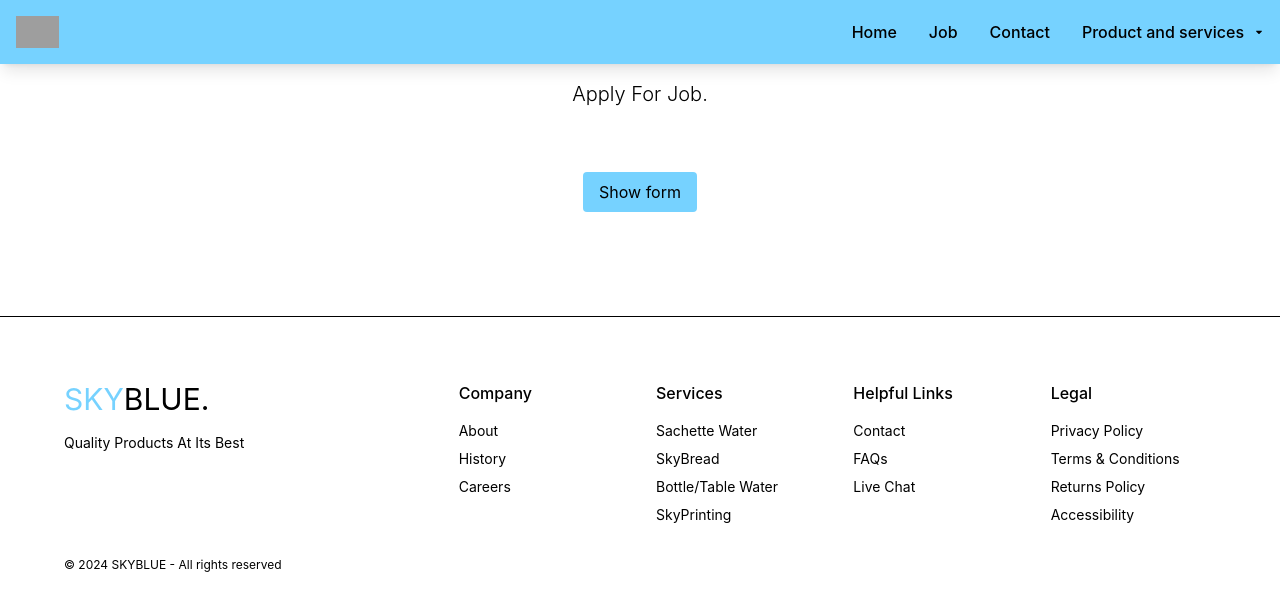
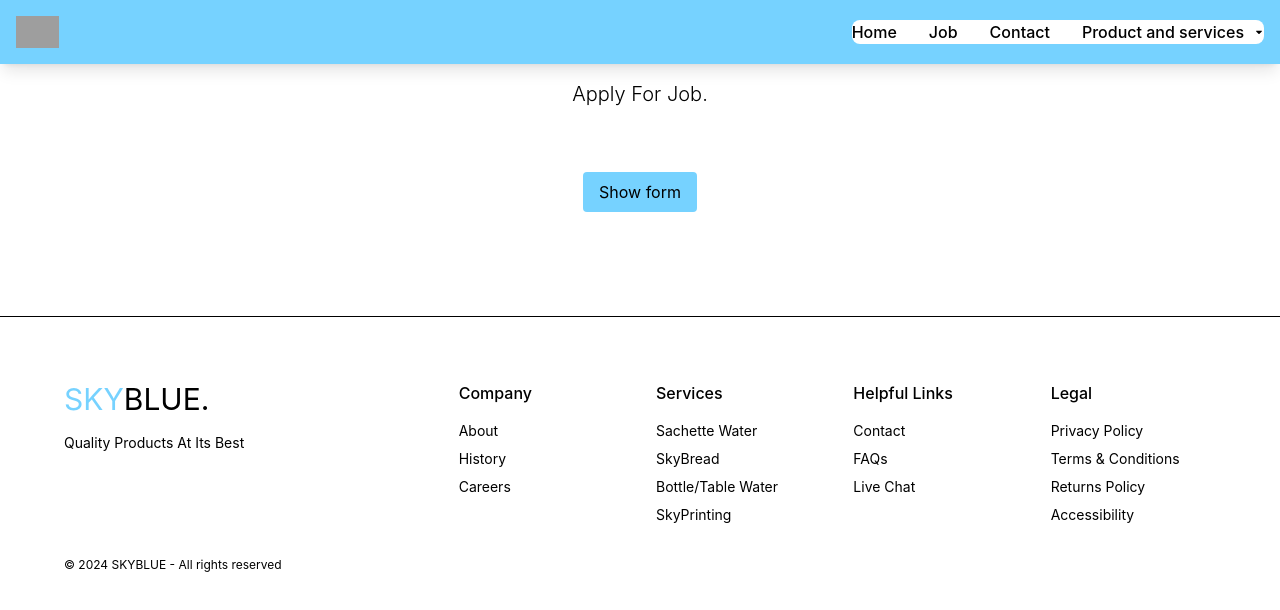
Before and after one commit to adainspace1/skyblue, a React (Create React App) app: page /job in a window 1280 px wide. Shown: the top 610 px of the page. Built offline with nearby package versions, Linux system fonts and the light colour scheme; grey boxes are pictures that could not be loaded; the HTML template or start-up script is replaced by a standard one.

Commit message:
skybread2

```diff
--- a/src/components/navbar.js
+++ b/src/components/navbar.js
@@ -35,11 +35,11 @@ function AdainNavBar() {
           <FaCaretDown className="w-5 h-5" />
         </button>
         <div className={`w-full md:block md:w-auto ${navbar ? 'block' : 'hidden'}`} id="navbar-dropdown">
-          <ul className="flex flex-col font-medium p-4 md:p-0 mt-4 border border-gray-100 rounded-lg bg-gray-50 md:space-x-8 rtl:space-x-reverse md:flex-row md:mt-0 md:border-0 md:bg-white dark:bg-gray-800 md:dark:bg-gray-900 dark:border-gray-700">
+          <ul className="flex flex-col font-medium p-4 md:p-0 mt-4 border border-gray-100 rounded-lg bg-adainwhite md:space-x-8 rtl:space-x-reverse md:flex-row md:mt-0 md:border-0 md:bg-white dark:bg-gray-800 md:dark:bg-gray-900 dark:border-gray-700">
             <li>
               <NavLink
                 to="/"
-                className="block py-2 px-3 text-gray-900 rounded hover:bg-gray-100 md:hover:bg-transparent md:border-0 md:hover:text-blue-700 md:p-0 dark:text-white md:dark:hover:text-blue-500 dark:hover:bg-gray-700 dark:hover:text-white md:dark:hover:bg-transparent"
+                className="block py-2 px-3 text-gray-900 rounded hover:bg-adainyellow md:hover:bg-transparent md:border-0 md:hover:text-blue-700 md:p-0 dark:text-white md:dark:hover:text-blue-500 dark:hover:bg-gray-700 dark:hover:text-white md:dark:hover:bg-transparent"
                 onClick={() => handleNavItemClick('Home')}
               >
                 Home
@@ -48,7 +48,7 @@ function AdainNavBar() {
             <li>
               <NavLink
                 to="/job"
-                className="block py-2 px-3 text-gray-900 rounded hover:bg-gray-100 md:hover:bg-transparent md:border-0 md:hover:text-blue-700 md:p-0 dark:text-white md:dark:hover:text-blue-500 dark:hover:bg-gray-700 dark:hover:text-white md:dark:hover:bg-transparent"
+                className="block py-2 px-3 text-gray-900 rounded hover:bg-adainyellow md:hover:bg-transparent md:border-0 md:hover:text-blue-700 md:p-0 dark:text-white md:dark:hover:text-blue-500 dark:hover:bg-gray-700 dark:hover:text-white md:dark:hover:bg-transparent"
                 onClick={() => handleNavItemClick('Home')}
               >
                 Job
@@ -57,7 +57,7 @@ function AdainNavBar() {
             <li>
               <NavLink
                 to="/contact"
-                className="block py-2 px-3 text-gray-900 rounded hover:bg-gray-100 md:hover:bg-transparent md:border-0 md:hover:text-blue-700 md:p-0 dark:text-white md:dark:hover:text-blue-500 dark:hover:bg-gray-700 dark:hover:text-white md:dark:hover:bg-transparent"
+                className="block py-2 px-3 text-gray-900 rounded hover:bg-adainyellow md:hover:bg-transparent md:border-0 md:hover:text-blue-700 md:p-0 dark:text-white md:dark:hover:text-blue-500 dark:hover:bg-gray-700 dark:hover:text-white md:dark:hover:bg-transparent"
                 onClick={() => handleNavItemClick('Home')}
               >
                 Contact
```
